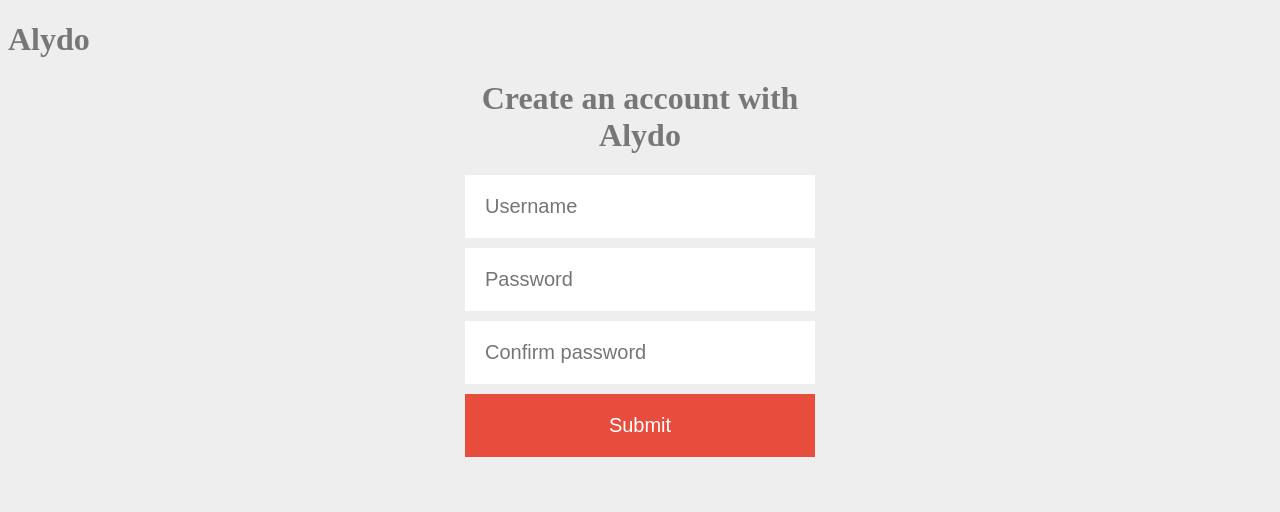
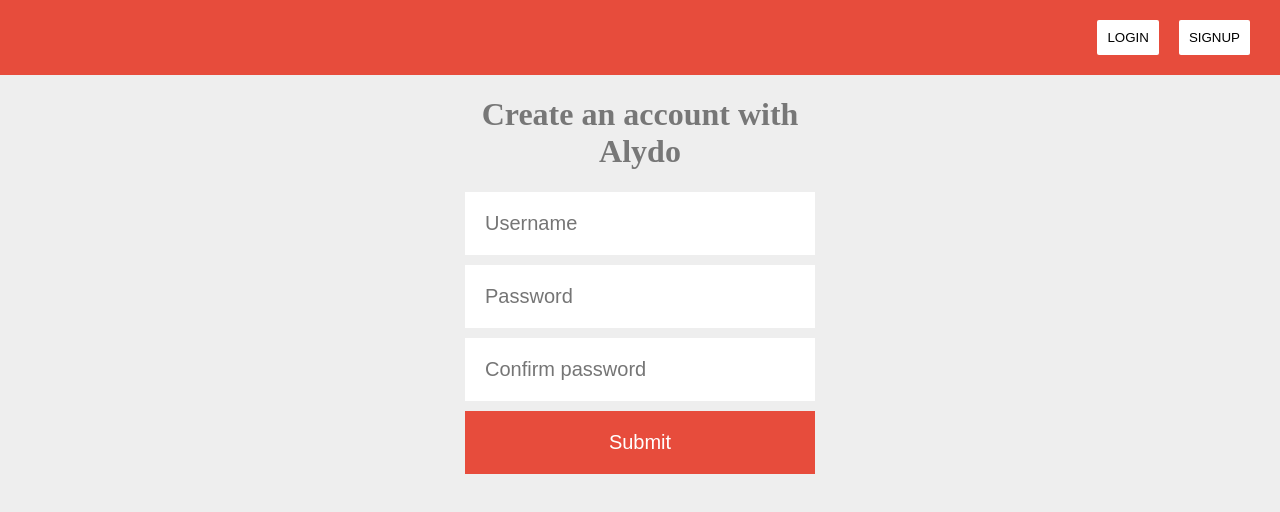
Before and after one commit to PierpaoloLucarelli/react-docker-webpack, a React app: page / in a window 1280 px wide. Built offline with nearby package versions, Linux system fonts and the light colour scheme.

Commit message:
added popup register

```diff
--- a/src/components/app.js
+++ b/src/components/app.js
@@ -1,4 +1,5 @@
 import React from 'react';
+import Nav from './nav/navbar';
 import SignupForm from './signup';
 
 export default class App extends React.Component{
@@ -6,17 +7,26 @@
     constructor(props){
         super(props);
         this.state = {
+            signupIsVisible: true,
             items: []
         };
     }
 
     render(){
+        console.log("rendering");
         return(
             <div>
-            <h1>Alydo</h1>
-            <SignupForm/>
+                <Nav handleClick={this.handleClick.bind(this)}/>
+                {this.state.signupIsVisible ? <SignupForm/> : null}
             </div>
         )
     }
 
+    handleClick(){
+        console.log(this.state.signupIsVisible);
+        this.setState({
+            signupIsVisible: !this.state.signupIsVisible
+        });
+    }
+
 }
--- /dev/null
+++ b/src/components/nav/navbar.js
@@ -0,0 +1,14 @@
+import React from 'react';
+export default class Nav extends React.Component{
+
+
+    render(){
+        return(
+            <nav className="clearfix">
+                <button onClick={this.props.handleClick} className="buttons">Signup</button>
+                <button className="buttons">Login</button>
+            </nav>
+        )
+    }
+
+}
--- a/src/components/signup.js
+++ b/src/components/signup.js
@@ -69,7 +69,7 @@
 
     sendRegister(event){
         event.preventDefault();
-        fetch("http://127.0.0.1:8080/signup", {
+        fetch("http://127.0.0.1:8000/signup", {
             method: 'POST',
             headers: {
                 'Accept': 'application/json',
@@ -79,6 +79,6 @@
                 username: this.state.username,
                 password: this.state.password,
             })
-        })
+        }).then((response) => console.log("registration successfull"));
     }
 }
--- a/src/styles/main.css
+++ b/src/styles/main.css
@@ -1,6 +1,41 @@
 body{
     background: #eee;
     color: #777;
+    margin: 0;
+}
+
+
+/*NAV AREA*/
+
+.clearfix::after {
+   content: " ";
+   display: block;
+   height: 0;
+   clear: both;
+}
+
+nav{
+    background: #e74c3c;
+    padding: 20px;
+}
+
+nav .buttons{
+    float: right;
+    background: #fff;
+    margin: 0 10px;
+    border: none;
+    border-radius: 2px;
+    padding: 10px;
+    text-transform: uppercase;
+    cursor: pointer;
+}
+
+nav .buttons:hover{
+    opacity: 0.9;
+}
+
+nav .buttons:focus{
+    outline: none;
 }
 
 /*LOGIN AREA*/
```
Lines whose indentation alone changed are shown as unchanged.
